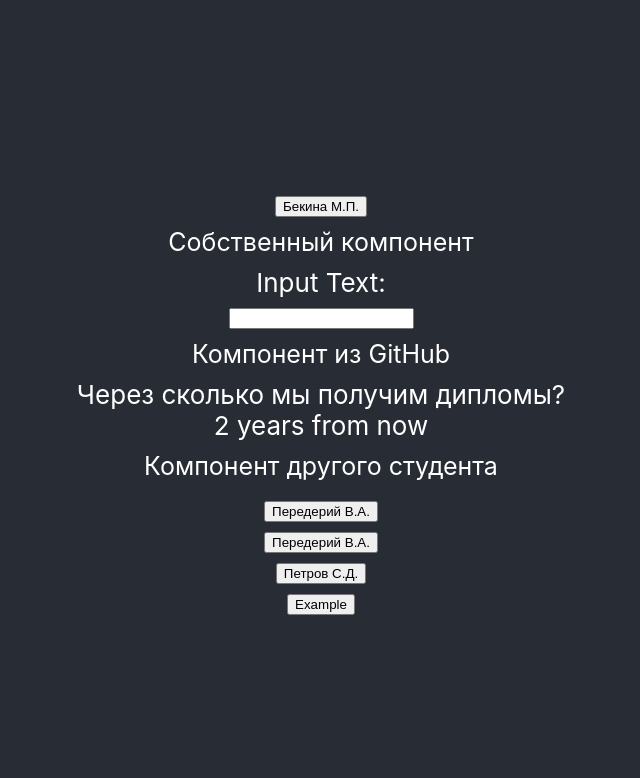
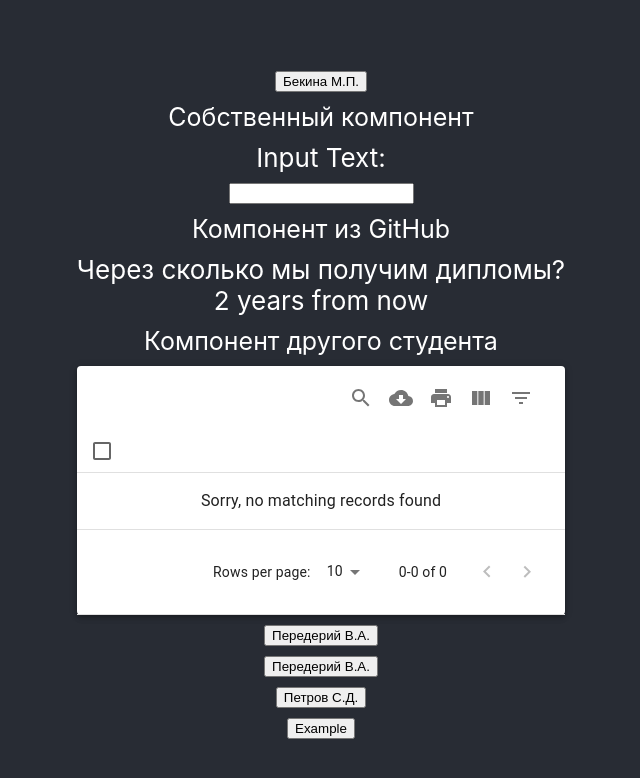
Before and after one commit to ivbo-05-18/mirea_course, a React (Create React App) app: page / in a window 1280 px wide. Both pictures are taken after a click on the button "Бекина М.П.". Shown: the top 778 px of the page, without its empty margins (319-959 px from the left). Built offline with nearby package versions, Linux system fonts and the light colour scheme.

Commit message:
элемент другого студента

```diff
--- a/package.json
+++ b/package.json
@@ -6,6 +6,7 @@
     "@testing-library/jest-dom": "^4.2.4",
     "@testing-library/react": "^9.5.0",
     "@testing-library/user-event": "^7.2.1",
+    "mui-datatables": "^2.15.0",
     "prop-types": "^15.7.2",
     "react": "^16.13.1",
     "react-addons-css-transition-group": "^15.6.2",
--- a/src/components/BekinaMP/BekinaMPElement.js
+++ b/src/components/BekinaMP/BekinaMPElement.js
@@ -1,7 +1,7 @@
 import React from 'react'
 import TimeAgo from 'react-timeago'
 import TextTransformer  from './TextTransformer'
-
+import MUIDataTable from 'mui-datatables'
 
 const BekinaMPElement = () => {
     const TEXT_STYLE = {
@@ -18,6 +18,7 @@ const BekinaMPElement = () => {
             Через сколько мы получим дипломы?<br />
             <TimeAgo date='June 28, 2022'/>
             <p style={TEXT_STYLE}>Компонент другого студента</p>
+            <MUIDataTable />
         </div>
     )
 }
```
Also changed, not shown: 1 other file (tests, documents, lock files or other folders).
